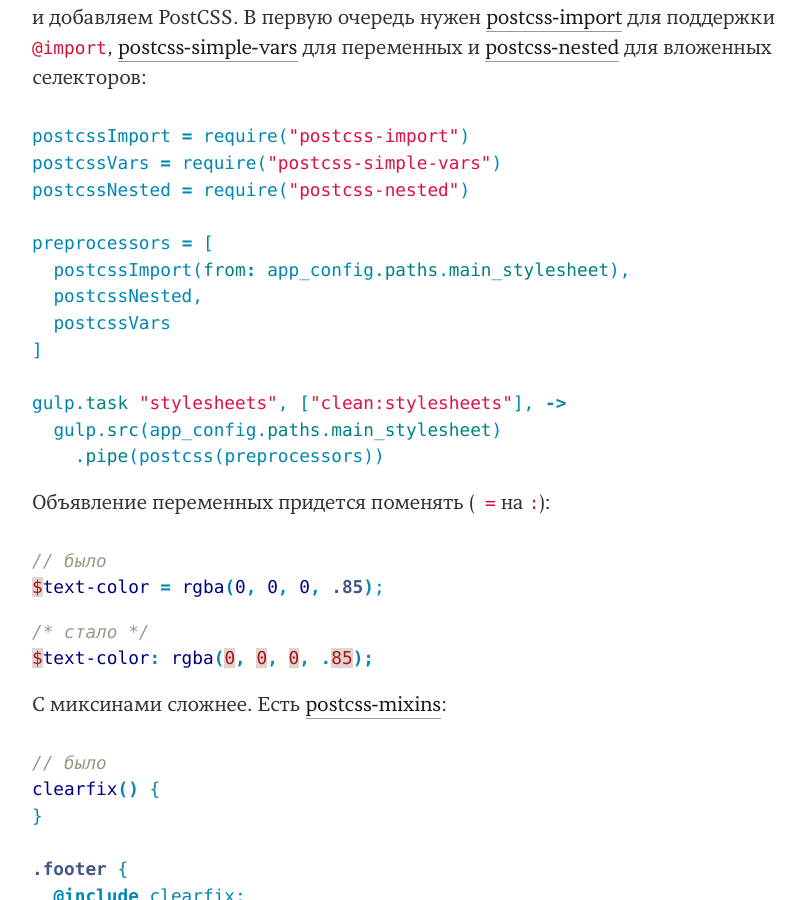
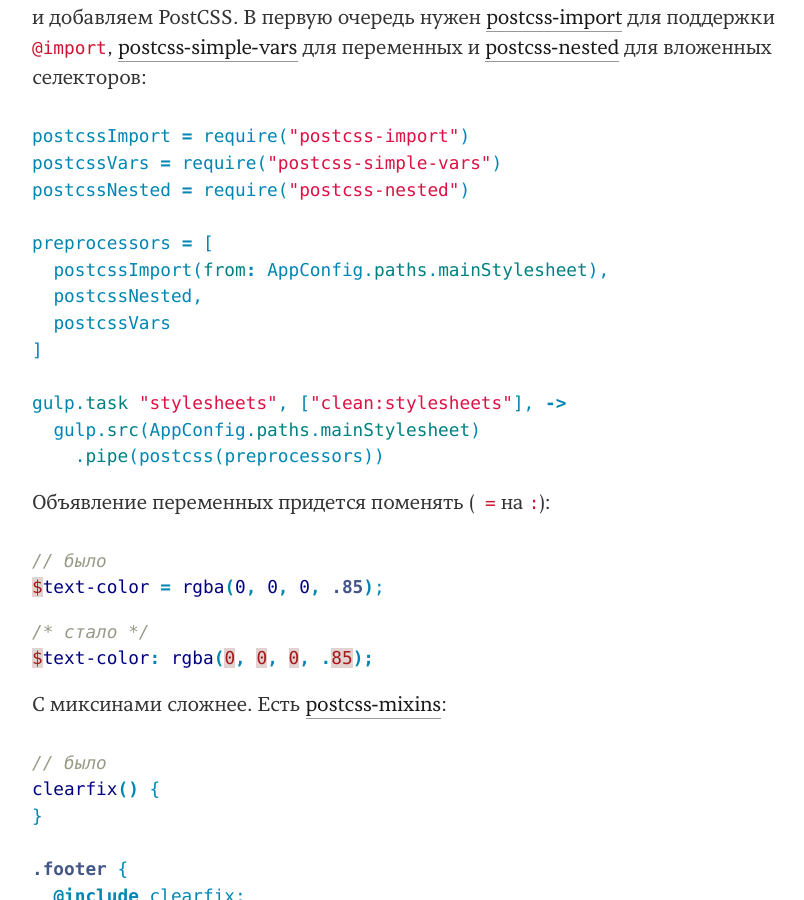
Before and after one commit to vast/vast.github.io, a Jekyll site: the page built from _posts/2015-02-24-from-stylus-to-postcss.md, in a window 1280 px wide and 900 px high, scrolled down 1190 px. Shown: the whole window, without its empty margins (228-1032 px from the left). Built offline with Jekyll 4.4.1, drawn with Linux system fonts in a browser that asks for light colours; Markdown is read by kramdown in place of the engine named in the settings; some of the changed text lies outside the part shown.

Commit message:
update postcss post with living example

````diff
--- a/_posts/2015-02-24-from-stylus-to-postcss.md
+++ b/_posts/2015-02-24-from-stylus-to-postcss.md
@@ -34,13 +34,13 @@
 postcssNested = require("postcss-nested")
 
 preprocessors = [
-  postcssImport(from: app_config.paths.main_stylesheet),
+  postcssImport(from: AppConfig.paths.mainStylesheet),
   postcssNested,
   postcssVars
 ]
 
 gulp.task "stylesheets", ["clean:stylesheets"], ->
-  gulp.src(app_config.paths.main_stylesheet)
+  gulp.src(AppConfig.paths.mainStylesheet)
     .pipe(postcss(preprocessors))
 ```
 
````
Also changed, not shown: other parts of _posts/2015-02-24-from-stylus-to-postcss.md (+2 -2 lines).
